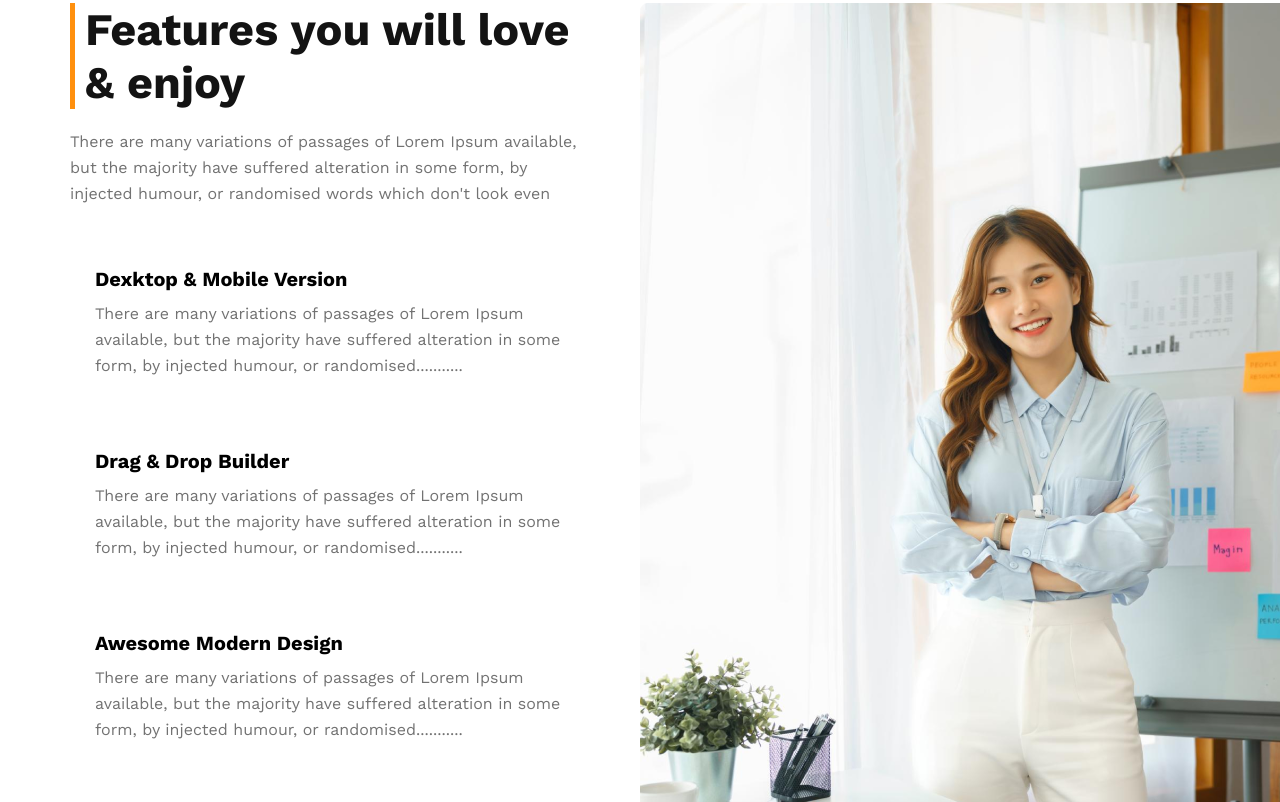
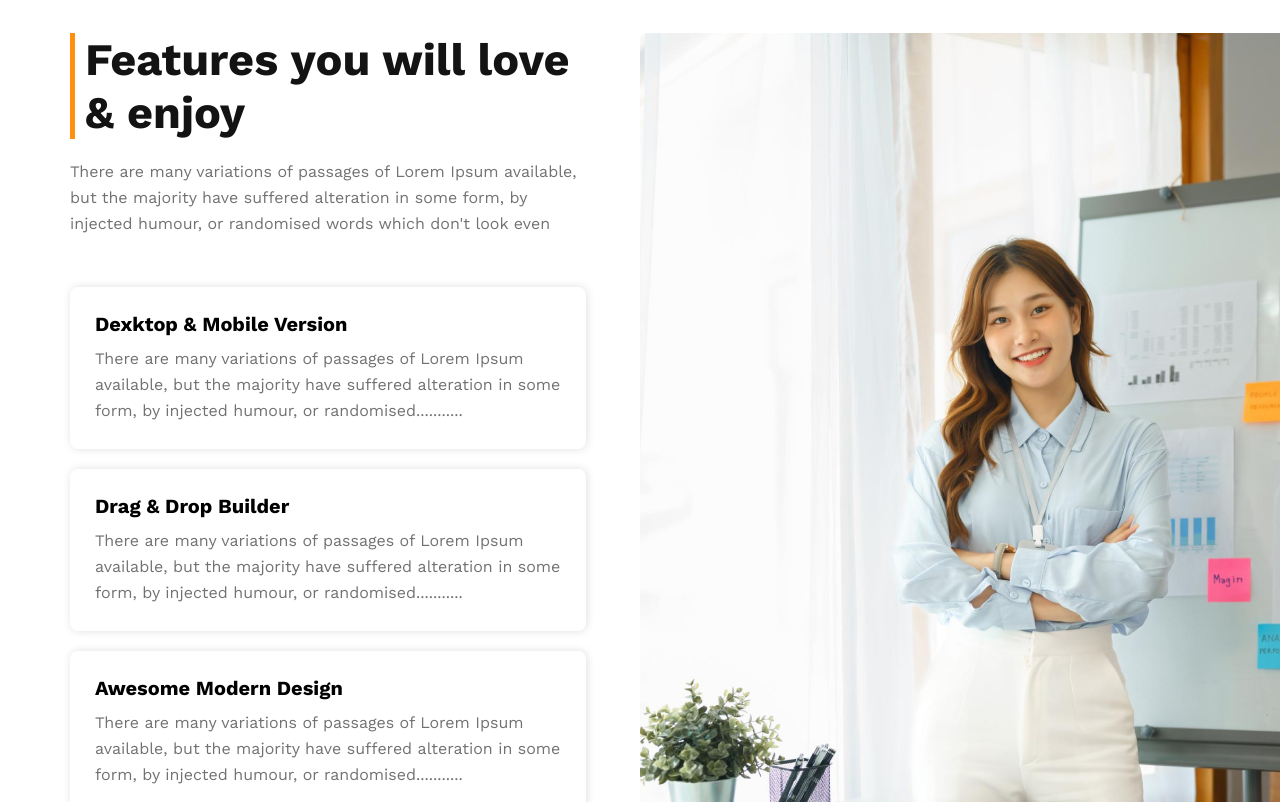
Before and after one commit to habibur-pro/G3-Architects, a plain HTML site: page index.html in a window 1280 px wide. Shown: the part 1998-2800 px from the top of the page. Drawn offline with nearby package versions, Linux system fonts and the light colour scheme.

Commit message:
fix some problem

```diff
--- a/styles/style.css
+++ b/styles/style.css
@@ -47,6 +47,7 @@ nav{
     display: flex;
     justify-content: space-between;
     align-items: center;
+    padding-top: 30px;
 }
 nav ul{
     display: flex;
@@ -145,8 +146,10 @@ nav ul li:hover{
     margin: 20px 0 50px 0;
  }
  .feature-item{
-    margin-bottom: 50px;
-    padding: 10px 25px;
+   margin-bottom: 20px;
+   padding: 25px 25px;
+   box-shadow: 1px 0px 8px #e0e0e0;
+   border-radius: 8px;
  }
  .feature-item h3{
     margin-bottom: 10px;
```
